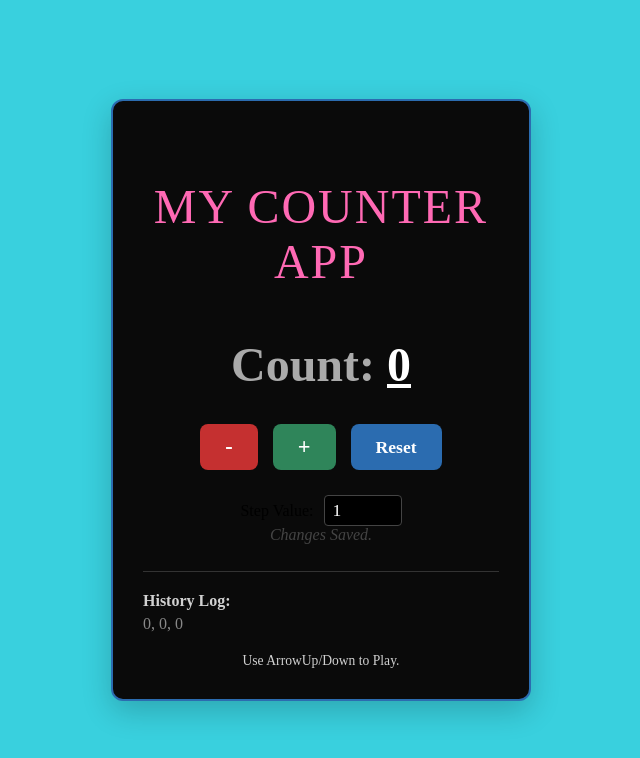
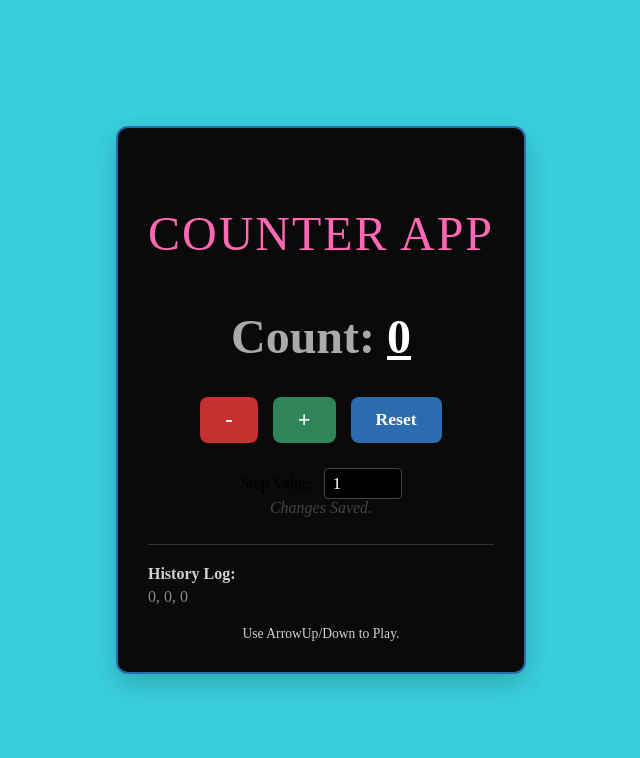
Before and after one commit to traceynicole71-cloud/Lab-10.1, a React (Vite) app: page / in a window 1280 px wide. Shown: the top 758 px of the page, without its empty margins (319-959 px from the left). Built offline with nearby package versions, Linux system fonts and the light colour scheme.

Commit message:
title revision

```diff
--- a/src/components/AdvancedCounter.tsx
+++ b/src/components/AdvancedCounter.tsx
@@ -40,7 +40,7 @@ const AdvancedCounter: React.FC = () => {
     return (
         <div className="counter-card">
             <header>
-                <p className="sub-header">MY COUNTER APP</p>
+                <p className="sub-header">COUNTER APP</p>
                 <h1 className="main-count">
                     Count: <span>{count}</span>
                 </h1>
```
